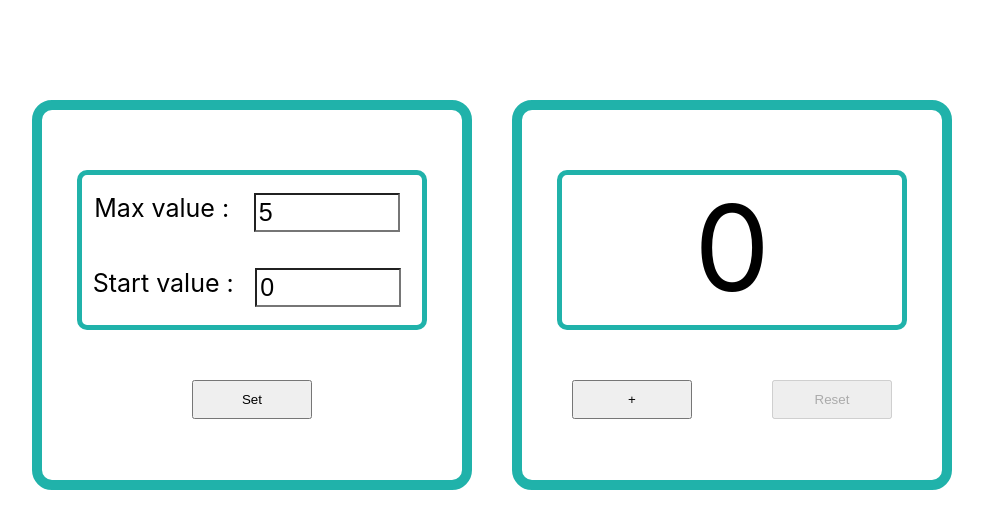
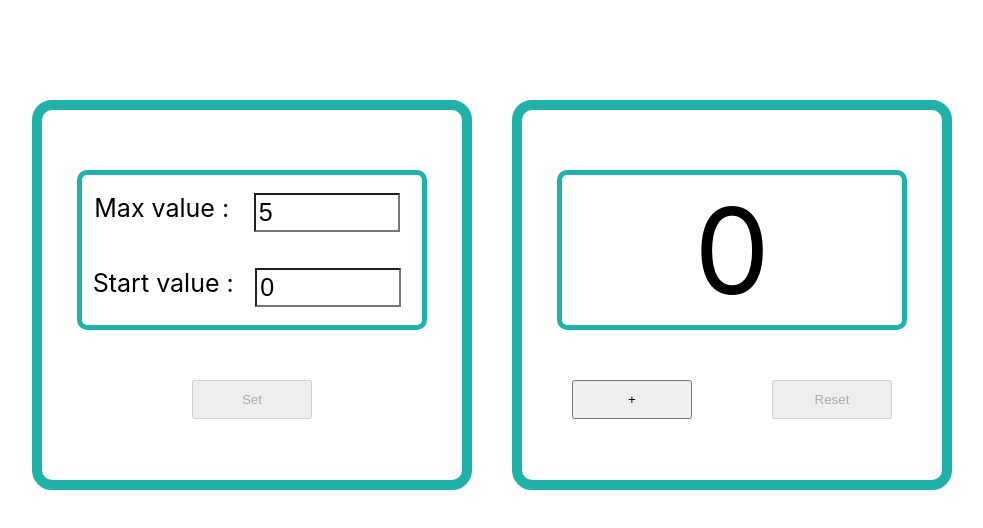
Before and after one commit to AnatoliyPologovoy/counter, a React (Create React App) app: page / in a window 1280 px wide. Shown: the top 528 px of the page, without its empty margins (168-1151 px from the left). Built offline with nearby package versions, Linux system fonts and the light colour scheme.

Commit message:
add localStorage save

```diff
--- a/src/App.tsx
+++ b/src/App.tsx
@@ -27,10 +27,21 @@ function App() {
     const [inputStart, setInputStart] = useState<number>(countData.start)
     const [error, setError] = useState<ErrorType>(null)
 
-    let isChangeInput = useRef(true)
+    let isChangeInput = useRef(false)
+
+    //get data from localStorage
+    useEffect(() => {
+        const savingData = localStorage.getItem("countData")
+        if (savingData) {
+            const currentCountData = JSON.parse(savingData)
+            setCount(currentCountData)
+            setInputMax(currentCountData.max)
+            setInputStart(currentCountData.start)
+        }
+    }, [])
 
     //checking for error
-    useEffect (()=> {
+    useEffect(() => {
         let errorValue: ErrorType = null
         if (inputStart >= inputMax) {
             errorValue = {
@@ -46,7 +57,7 @@ function App() {
         }
         setError(errorValue)
 
-    },[inputMax, inputStart])
+    }, [inputMax, inputStart])
 
 
     //count:
@@ -65,26 +76,37 @@ function App() {
         setInputStart(value)
         isChangeInput.current = true
     }
+    // apply settings
+    const setLocalStorage = (countData: CountType) => {
+        localStorage.setItem("countData", JSON.stringify(countData))
+    }
 
     const applySettings = () => {
-        setCount({
+        const currentCountData = {
             count: inputStart,
             start: inputStart,
             max: inputMax
-        })
+        }
+        setCount(currentCountData)
+        setLocalStorage(currentCountData)
         isChangeInput.current = false
     }
 
     //disabling button
     const isError = !!error
     const isMaxCount = countData.count === countData.max
-    const isCountIsStart = isError || countData.count === countData.start
-    const isDisableIncrement = isError || isMaxCount
+
+    const isDisableReset = isError || countData.count === countData.start || isChangeInput.current
+    const isDisableIncrement = isError || isMaxCount || isChangeInput.current
     const isDisableSet = isError || !isChangeInput.current
 
     //error for input
-    let errorInputStart = error?.input === 'start' || error?.input === 'all' || false
-    let errorInputMax = error?.input === 'all' || false
+    const errorInputStart = error?.input === 'start' || error?.input === 'all' || false
+    const errorInputMax = error?.input === 'all' || false
+
+    //monitor value
+    const monitorValue = isChangeInput.current ? 'Enter values and press "Set"' : countData.count
+
     //style
     let styleButtonWrapper = {
         display: "flex",
@@ -97,22 +119,22 @@ function App() {
                 <div className='inputWrapper'>
                     <InputCount changeInput={changeInputMax}
                                 inputValue={inputMax}
-                                name="Max value :"
+                                title="Max value :"
                                 error={errorInputMax}
                     />
                     <InputCount changeInput={changeInputStart}
                                 inputValue={inputStart}
-                                name="Start value :"
+                                title="Start value :"
                                 error={errorInputStart}
                     />
                 </div>
                 <SuperButton cb={applySettings} name={'Set'} isDisabled={isDisableSet}/>
             </div>
             <div className="main">
-                <Monitor value={countData.count} isMaxCount={isMaxCount} error={error}/>
+                <Monitor value={monitorValue} isMaxCount={isMaxCount} error={error}/>
                 <div style={styleButtonWrapper}>
                     <SuperButton cb={changeCount} name={'+'} isDisabled={isDisableIncrement}/>
-                    <SuperButton cb={resetCount} name={'Reset'} isDisabled={isCountIsStart}/>
+                    <SuperButton cb={resetCount} name={'Reset'} isDisabled={isDisableReset}/>
                 </div>
             </div>
         </div>
--- a/src/components/InputCount.tsx
+++ b/src/components/InputCount.tsx
@@ -3,12 +3,12 @@ import React, {ChangeEvent} from 'react';
 type InputCountPropsType = {
     changeInput: (value: number) => void
     inputValue: number
-    name: string
+    title: string
     error: boolean
 }
 
 export const InputCount: React.FC<InputCountPropsType> = (props) => {
-    const {changeInput, inputValue, name, error} = props
+    const {changeInput, inputValue, title, error} = props
 
     const onChangeInputHandler = (e: ChangeEvent<HTMLInputElement>) => {
         changeInput(Number(e.currentTarget.value))
@@ -31,7 +31,7 @@ export const InputCount: React.FC<InputCountPropsType> = (props) => {
 
     return (
         <div style={wrapperStyle}>
-            {name}
+            {title}
             <input type={"number"} style={inputStyle} value={inputValue} onChange={onChangeInputHandler}/>
         </div>
     );
--- a/src/components/Monitor.tsx
+++ b/src/components/Monitor.tsx
@@ -2,7 +2,7 @@ import React from "react";
 import {ErrorDataType, ErrorType} from "../App";
 
 type MonitorPropsType = {
-    value: number
+    value: number | string
     isMaxCount: boolean
     error: ErrorType
 
@@ -10,7 +10,8 @@ type MonitorPropsType = {
 
 export const Monitor: React.FC<MonitorPropsType> = (props) => {
     const {value, isMaxCount, error} = props
-
+    const isValueString = typeof value === 'string'
+    const displayValue = error?.text || value
 
     const monitorStyle = {
         margin: "50px auto",
@@ -18,13 +19,16 @@ export const Monitor: React.FC<MonitorPropsType> = (props) => {
         height: "150px",
         border: "5px solid lightseagreen",
         borderRadius: "10px",
-        fontSize: error? "25px" : "120px",
+        display: "flex",
+        justifyContent: "center",
+        alignItems: "center",
+        fontSize: isValueString || error ? "25px" : "120px",
         color: isMaxCount || error ? 'red' : 'black'
     }
 
     return (
         <div style={monitorStyle}>
-            {error?.text || value}
+            {displayValue}
         </div>
     )
 }
```
